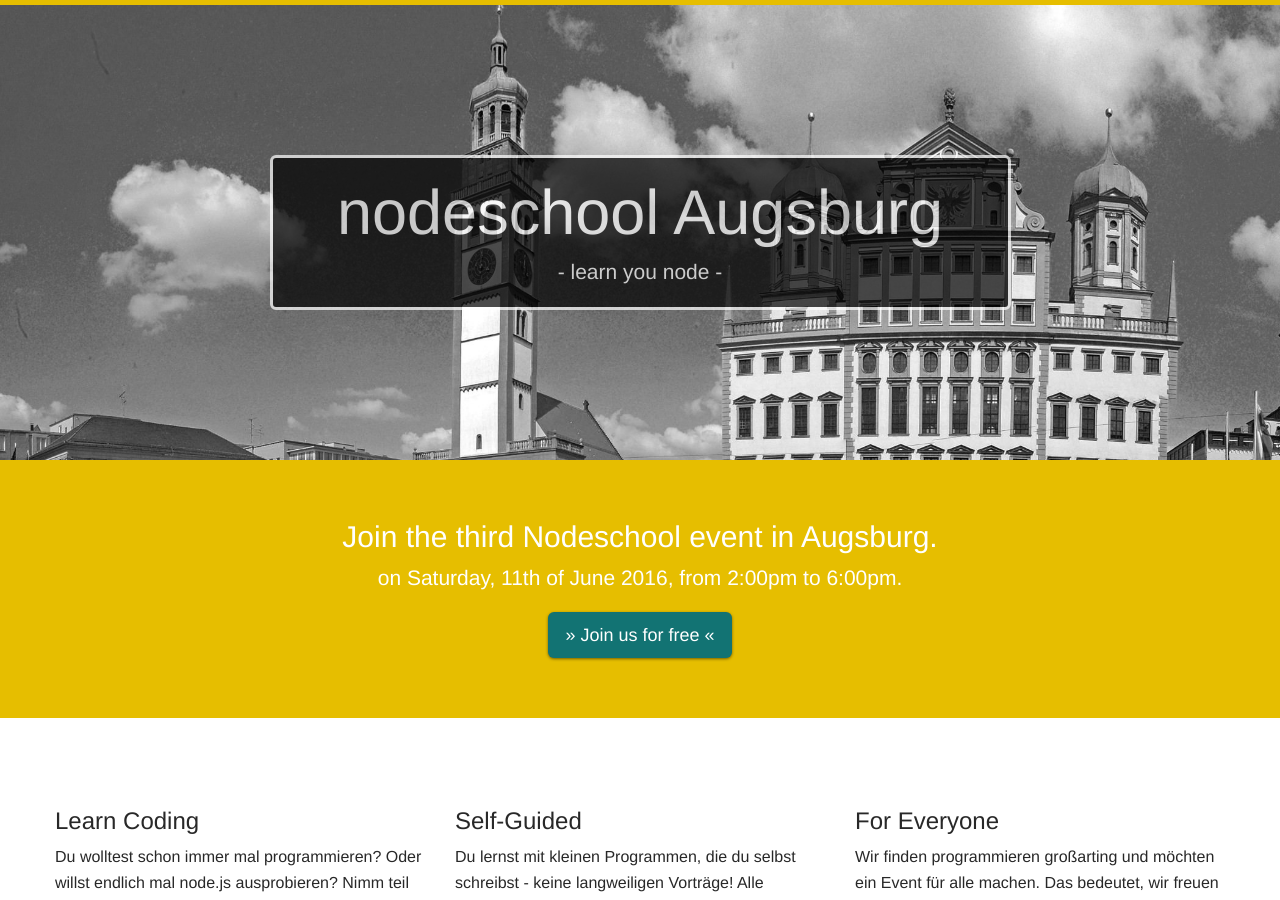
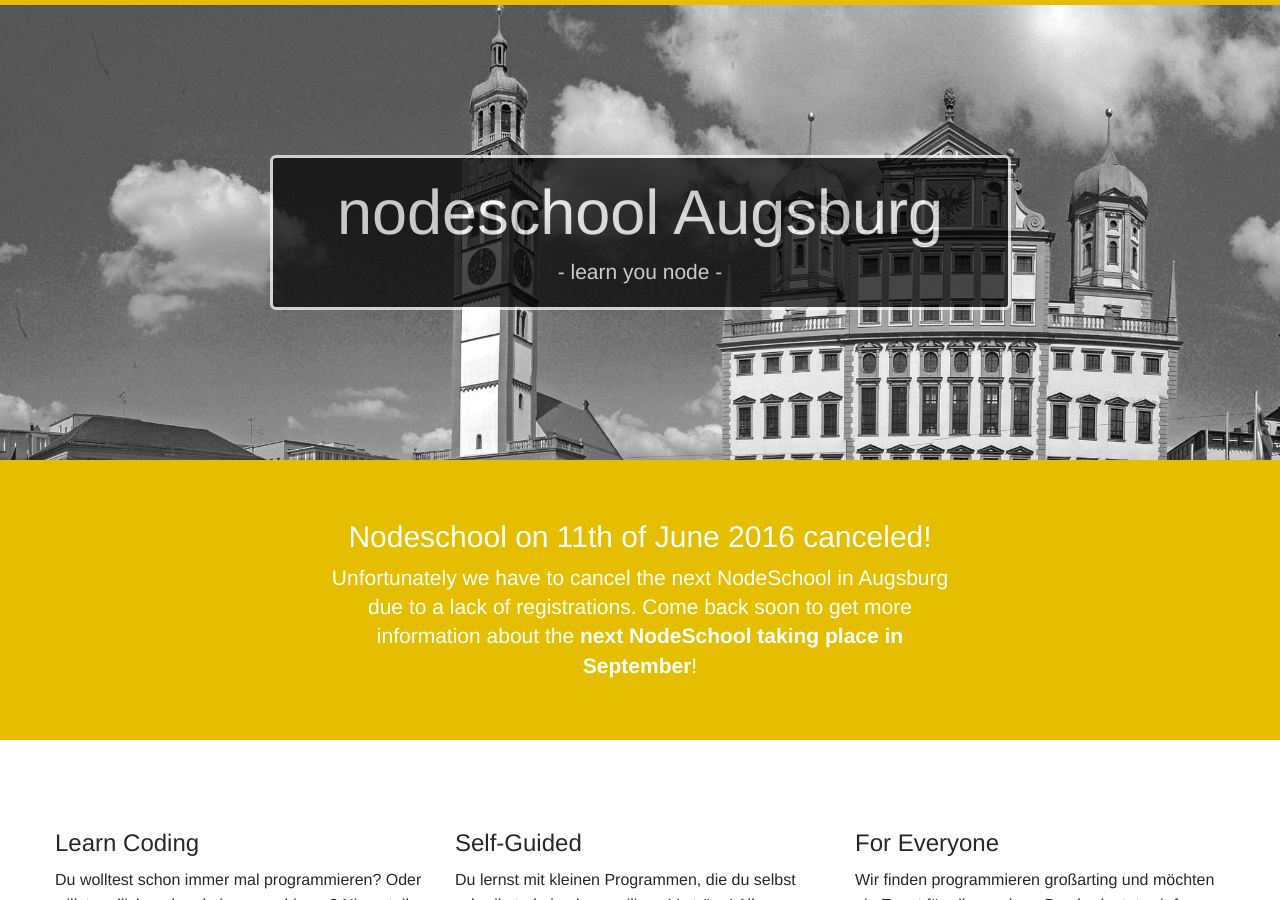
Before and after one commit to nodeschool/augsburg, a Jekyll site: the page built from index.html, in a window 1280 px wide and 900 px high. Built offline with Jekyll 4.4.1, drawn with Linux system fonts in a browser that asks for light colours.

Commit message:
Update event information

```diff
--- a/index.html
+++ b/index.html
@@ -5,12 +5,9 @@
     <div class="container-fluid content event">
         <div class="row">
             <div class="col-md-6 col-md-offset-3 text-center">
-                <h2>Join the third Nodeschool event in Augsburg.</h2>
+                <h2>Nodeschool on 11th of June 2016 canceled!</h2>
                 <p class="lead">
-                    on Saturday, 11th of June 2016, from 2:00pm to 6:00pm.
-                </p>
-                <p class="lead">
-                    <a class="btn btn-lg btn-spinach" href="https://ti.to/nodeschool-augsburg/nodeschool-augsburg-juni-2016">&raquo; Join us for free &laquo;</a>
+                    Unfortunately we have to cancel the next NodeSchool in Augsburg due to a lack of registrations. Come back soon to get more information about the <strong>next NodeSchool taking place in September</strong>!
                 </p>
             </div>
         </div>
```
